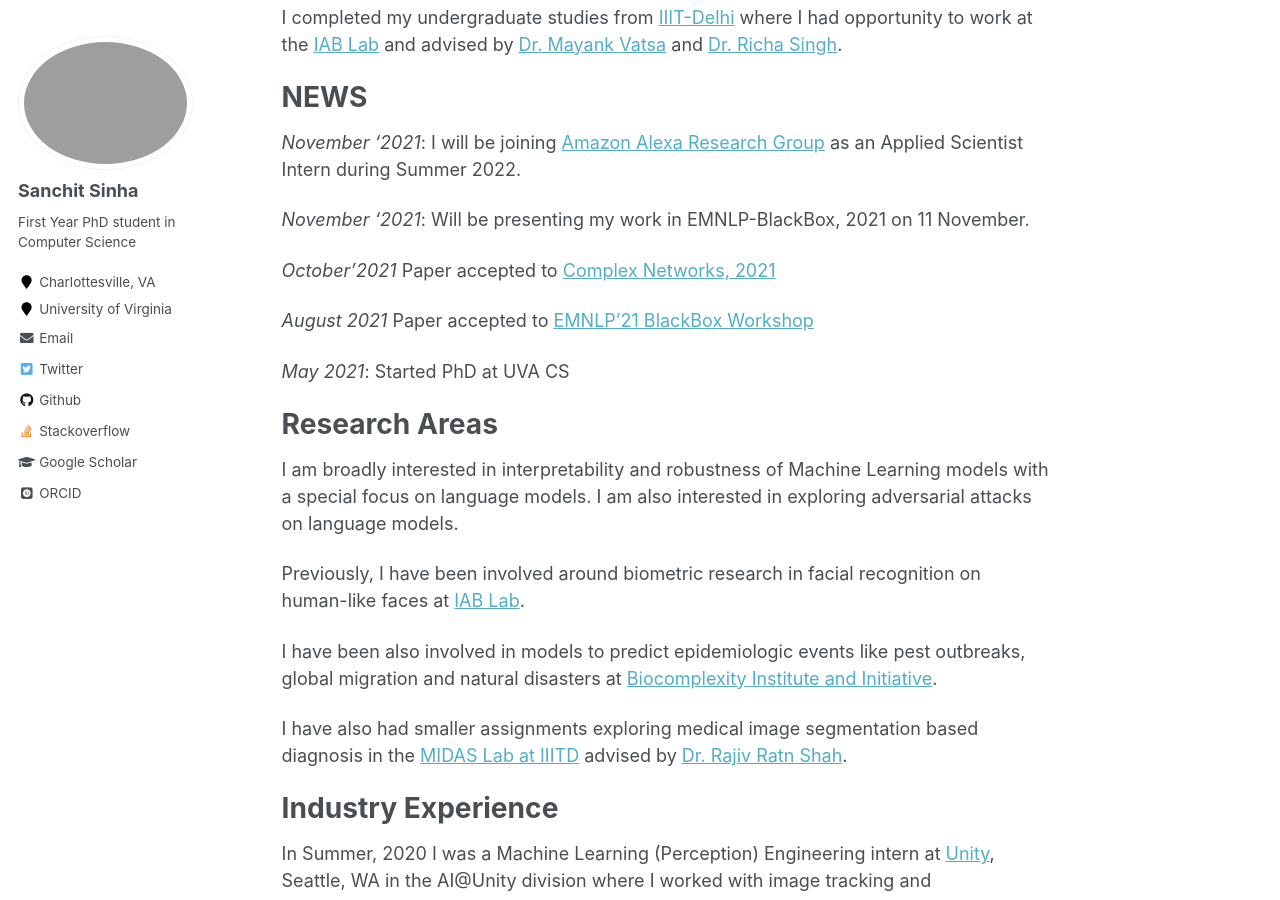
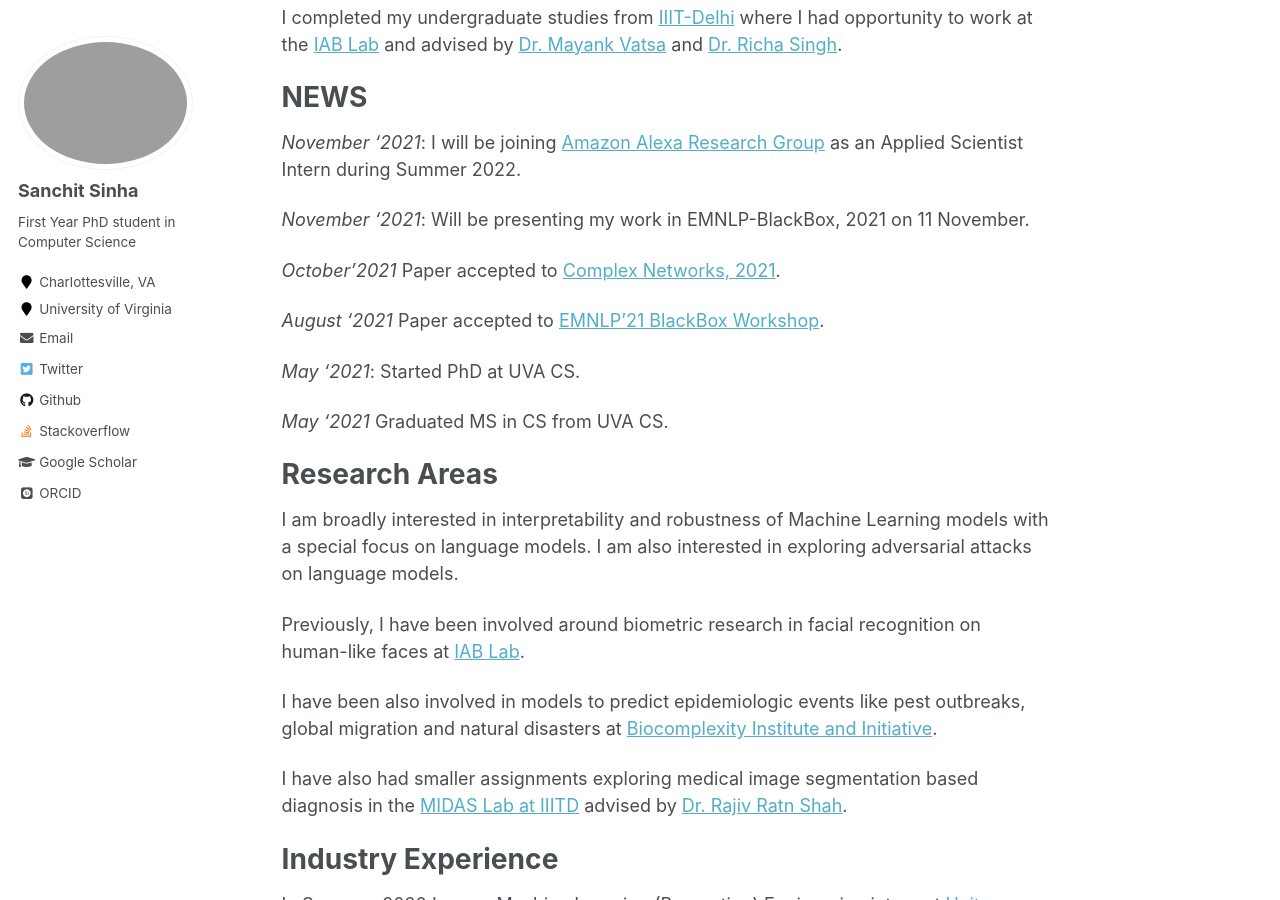
Before and after one commit to sanchit97/sanchit97.github.io, a Jekyll site: the page built from _pages/about.md, in a window 1280 px wide and 900 px high, scrolled down 439 px. Built offline with Jekyll 4.4.1, drawn with Linux system fonts in a browser that asks for light colours; some web fonts are replaced.

Commit message:
Update news

```diff
--- a/_pages/about.md
+++ b/_pages/about.md
@@ -24,11 +24,13 @@ NEWS
 
 *November '2021*: Will be presenting my work in EMNLP-BlackBox, 2021 on 11 November.
 
-*October'2021* Paper accepted to [Complex Networks, 2021](https://complexnetworks.org/)
+*October'2021* Paper accepted to [Complex Networks, 2021](https://complexnetworks.org/).
 
-*August 2021* Paper accepted to [EMNLP'21 BlackBox Workshop](https://blackboxnlp.github.io/)
+*August '2021* Paper accepted to [EMNLP'21 BlackBox Workshop](https://blackboxnlp.github.io/).
 
-*May 2021*: Started PhD at UVA CS
+*May '2021*: Started PhD at UVA CS.
+
+*May '2021* Graduated MS in CS from UVA CS.
 
 Research Areas
 ======
```
